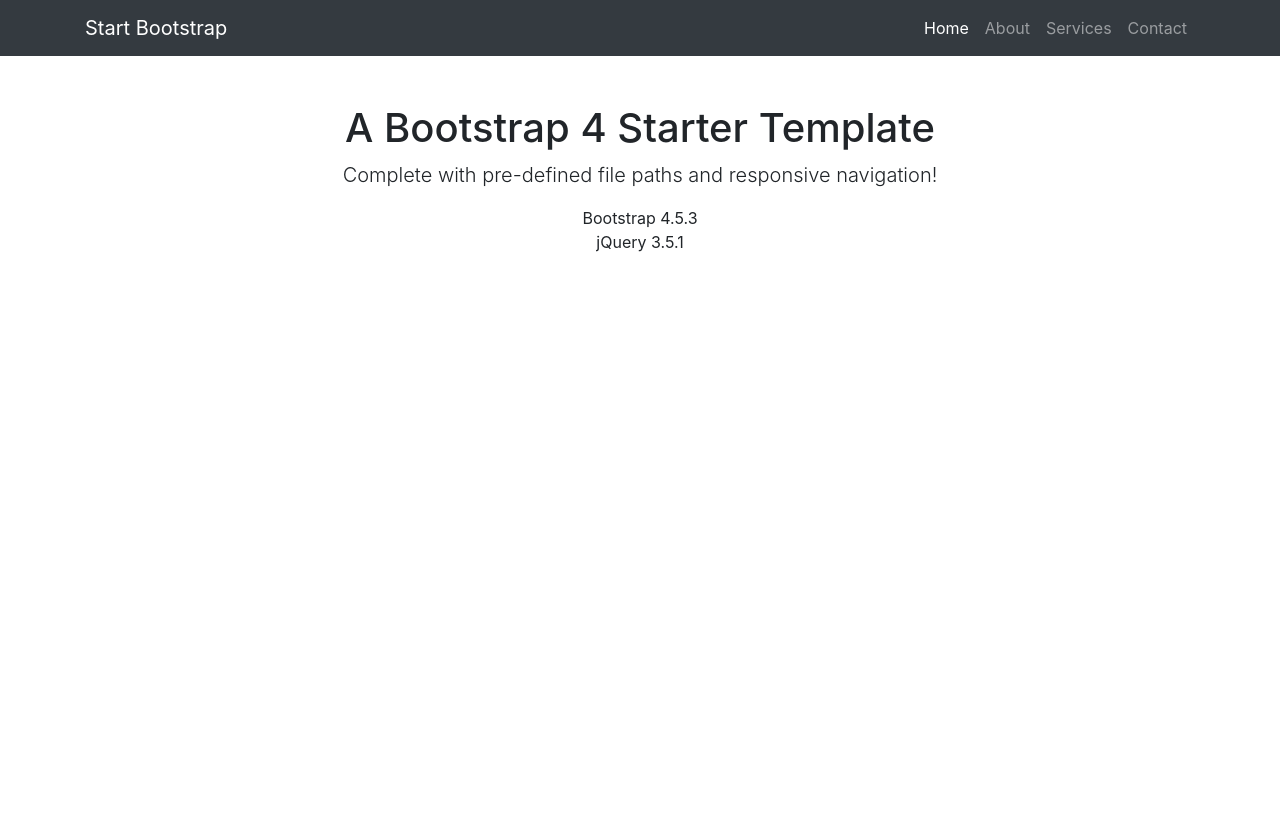
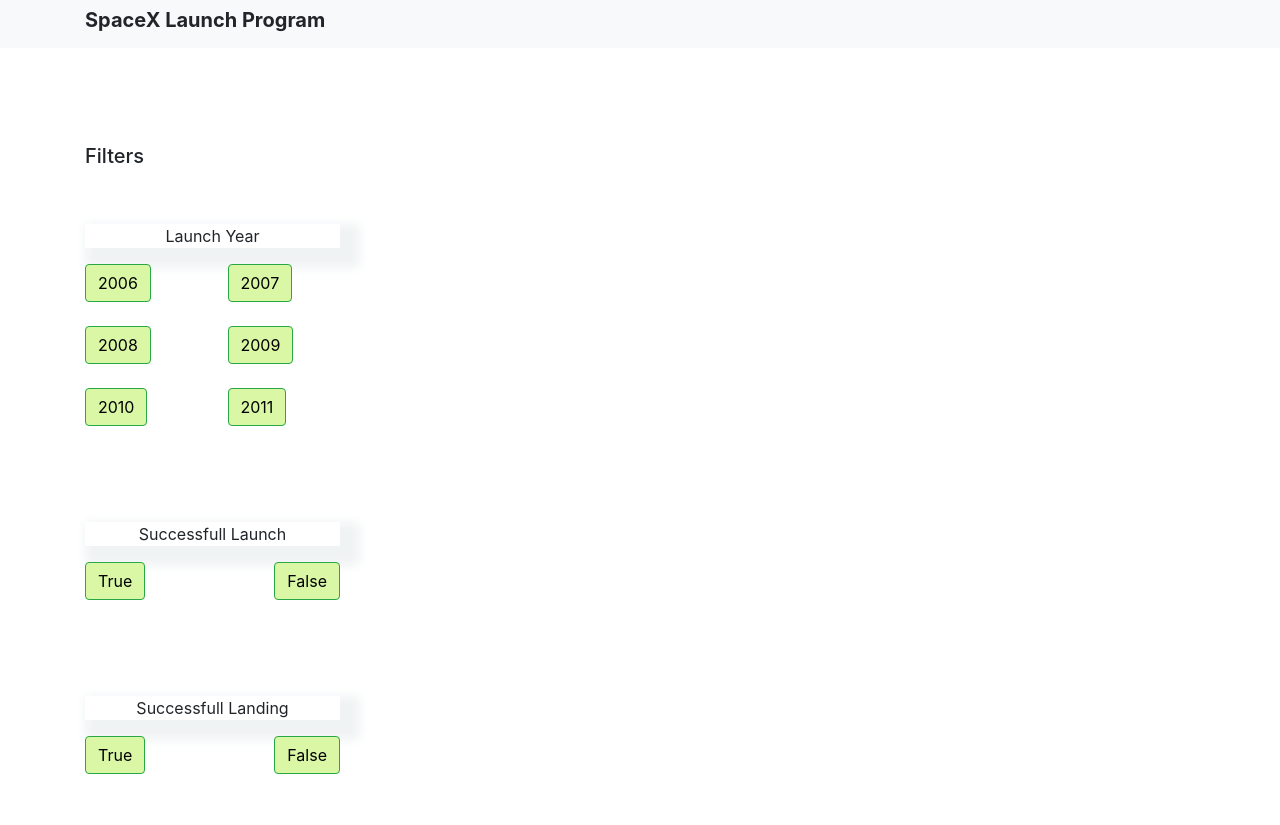
Before and after one commit to kishorjadhav04/PublicisSapientTest, a website: page index.html in a window 1280 px wide. Before the commit the page ends 800 px from the top, so only its background shows below. Drawn offline with Linux system fonts and the light colour scheme; no server answers.

Commit message:
Add files via upload
index file changes

```diff
--- a/index.html
+++ b/index.html
@@ -8,53 +8,125 @@
   <meta name="description" content="">
   <meta name="author" content="">
 
-  <title>Bare - Start Bootstrap Template</title>
+  <title>PublicisSapienttest</title>
 
   <!-- Bootstrap core CSS -->
   <link href="vendor/bootstrap/css/bootstrap.min.css" rel="stylesheet">
 
 </head>
+<style>
+  .logo-img {
+    height: auto;
+    width: 100%;
+    background-color: lightgray;
+  }
+
+  #container {
+    font-weight: bold;
+  }
+
+  .successfull-Launch {
+
+    box-shadow: 10px 10px 10px 10px #f0f3f4
+  }
+
+  .false-btn {
+    float: right;
+  }
+
+  .btn {
+    background-color: #DAF7A6;
+    color: black;
+  }
+
+  .spaceX {
+    font-weight: bold;
+  }
+
+  /* Extra small devices (portrait phones, less than 576px) */
+  @media (max-width: 575.98px) {}
+
+  /*  Small devices (landscape phones, 576px and up) */
+  @media (min-width: 576px) and (max-width: 767.98px) {}
+
+  /* Medium devices (tablets, 768px and up) */
+  @media (min-width: 768px) and (max-width: 991.98px) {}
+
+  /* Large devices (desktops, 992px and up) */
+  @media (min-width: 992px) and (max-width: 1199.98px) {}
+
+  /* Extra large devices (large desktops, 1200px and up) */
+  @media (min-width: 1200px) {}
+</style>
 
 <body>
 
   <!-- Navigation -->
-  <nav class="navbar navbar-expand-lg navbar-dark bg-dark static-top">
+  <nav class="navbar navbar-expand-lg navbar-white bg-light static-top">
     <div class="container">
-      <a class="navbar-brand" href="#">Start Bootstrap</a>
-      <button class="navbar-toggler" type="button" data-toggle="collapse" data-target="#navbarResponsive" aria-controls="navbarResponsive" aria-expanded="false" aria-label="Toggle navigation">
-        <span class="navbar-toggler-icon"></span>
-      </button>
-      <div class="collapse navbar-collapse" id="navbarResponsive">
-        <ul class="navbar-nav ml-auto">
-          <li class="nav-item active">
-            <a class="nav-link" href="#">Home
-              <span class="sr-only">(current)</span>
-            </a>
-          </li>
-          <li class="nav-item">
-            <a class="nav-link" href="#">About</a>
-          </li>
-          <li class="nav-item">
-            <a class="nav-link" href="#">Services</a>
-          </li>
-          <li class="nav-item">
-            <a class="nav-link" href="#">Contact</a>
-          </li>
-        </ul>
-      </div>
+      <h5 class="spaceX">SpaceX Launch Program</h5>
     </div>
   </nav>
 
   <!-- Page Content -->
   <div class="container">
-    <div class="row">
-      <div class="col-lg-12 text-center">
-        <h1 class="mt-5">A Bootstrap 4 Starter Template</h1>
-        <p class="lead">Complete with pre-defined file paths and responsive navigation!</p>
-        <ul class="list-unstyled">
-          <li>Bootstrap 4.5.3</li>
-          <li>jQuery 3.5.1</li>
-        </ul>
+    <div class="row py-5">
+      <div class="col-sm-3 col-md-3 col-lg-3 py-5">
+        <h5>Filters</h5>
+        <div class="row py-5">
+          <div class="col-sm-12 col-md-12 col-lg-12">
+            <p class="successfull-Launch text-center">Launch Year</p>
+          </div>
+          </br>
+          <div class="col-6 col-sm-6 col-md-6 col-lg-6">
+            <button type="button" class="btn btn-success" onclick="">2006</button>
+          </div>
+          <div class="col-6 col-sm-6 col-md-6 col-lg-6 ">
+            <button type="button" class="btn btn-success" onclick="">2007</button>
+          </div>
+          <div class="col-6 col-sm-6 col-md-6 col-lg-6 py-4">
+            <button type="button" class="btn btn-success" onclick="">2008</button>
+          </div>
+          <div class="col-6 col-sm-6 col-md-6 col-lg-6 py-4">
+            <button type="button" class="btn btn-success" onclick="">2009</button>
+          </div>
+          <div class="col-6 col-sm-6 col-md-6 col-lg-6">
+            <button type="button" class="btn btn-success" onclick="">2010</button>
+          </div>
+          <div class="col-6 col-sm-6 col-md-6 col-lg-6">
+            <button type="button" class="btn btn-success" onclick="">2011</button>
+          </div>
+        </div>
+
+        <div class="row py-5">
+          <div class="col-sm-12 col-md-12 col-lg-12">
+            <p class="successfull-Launch text-center">Successfull Launch</p>
+          </div>
+          </br>
+          <div class="col-6 col-sm-6 col-md-6 col-lg-6">
+            <button type="button" class="btn btn-success" onclick="successFiltered('true')">True</button>
+          </div>
+          <div class="col-6 col-sm-6 col-md-6 col-lg-6 ">
+            <button type="button" class="btn btn-success false-btn" onclick="successFiltered('false')">False</button>
+          </div>
+        </div>
+
+        <div class="row py-5">
+          <div class="col-sm-12 col-md-12 col-lg-12">
+            <p class="successfull-Launch text-center">Successfull Landing</p>
+          </div>
+          </br>
+          <div class="col-6 col-sm-6 col-md-6 col-lg-6">
+            <button type="button" class="btn btn-success" onclick="successLanding('true')">True</button>
+          </div>
+          <div class="col-6 col-sm-6 col-md-6 col-lg-6 ">
+            <button type="button" class="btn btn-success false-btn" onclick="successLanding('false')">False</button>
+          </div>
+        </div>
+      </div>
+      <div class="col-sm-8 col-md-8 col-lg-8">
+        <div class="row" id="container">
+        </div>
       </div>
     </div>
   </div>
@@ -62,7 +134,88 @@
   <!-- Bootstrap core JavaScript -->
   <script src="vendor/jquery/jquery.slim.min.js"></script>
   <script src="vendor/bootstrap/js/bootstrap.bundle.min.js"></script>
+  <script>
 
+    var launchData;
+    const allLaunchDetails = fetch('https://api.spaceXdata.com/v3/launches?limit=100')
+      .then(response => response.json())
+      .then(data => {
+        data.forEach(res => {
+          fillContainer(res)
+        });
+
+      });
+
+    function successLanding(filterdata) {
+      let container = document.querySelector("#container");
+      container.innerHTML = "";
+      const allLaunchDetails = fetch('https://api.spaceXdata.com/v3/launches?limit=100&launch_success=' + launchData + '&land_success=' + filterdata)
+
+        .then(response => response.json())
+        .then(data => {
+          console.log(data);
+          data.forEach(res => {
+            fillContainer(res)
+          });
+        });
+
+
+
+    }
+
+    function successFiltered(filterdata) {
+      launchData = filterdata;
+      let container = document.querySelector("#container");
+      container.innerHTML = "";
+      const allLaunchDetails = fetch('https://api.spaceXdata.com/v3/launches?limit=100&launch_success=true&land_success=' + filterdata)
+
+        .then(response => response.json())
+        .then(data => {
+          console.log(data);
+          data.forEach(res => {
+            fillContainer(res)
+          });
+        });
+
+
+
+    }
+
+    function fillContainer(res) {
+      let card = document.createElement("div");
+      card.className = "col-sm-3 col-md-3 col-lg-3";
+
+      let logo_img = document.createElement("img");
+      logo_img.className = "logo-img";
+      logo_img.src = res.links.mission_patch;
+      card.appendChild(logo_img);
+
+      let MId = res.mission_id.toString();
+
+      let mission_name = document.createTextNode(res.mission_name + + '\n');
+      card.appendChild(mission_name);
+
+      let mid = document.createElement("div");
+      mid.className = "Mid";
+      let mission_id = document.createTextNode(+ +'Mission ID:' + MId + '\n');
+
+      card.appendChild(mission_id);
+
+      let launch_year = document.createTextNode('\n Launch Year:' + res.launch_year);
+      card.appendChild(launch_year);
+
+      let launch_success = document.createTextNode('launch successfull:' + res.launch_success);
+      card.appendChild(launch_success);
+
+      let container = document.querySelector("#container");
+      container.appendChild(card);
+
+
+    }
+
+
+  </script>
 </body>
 
+
 </html>
```
